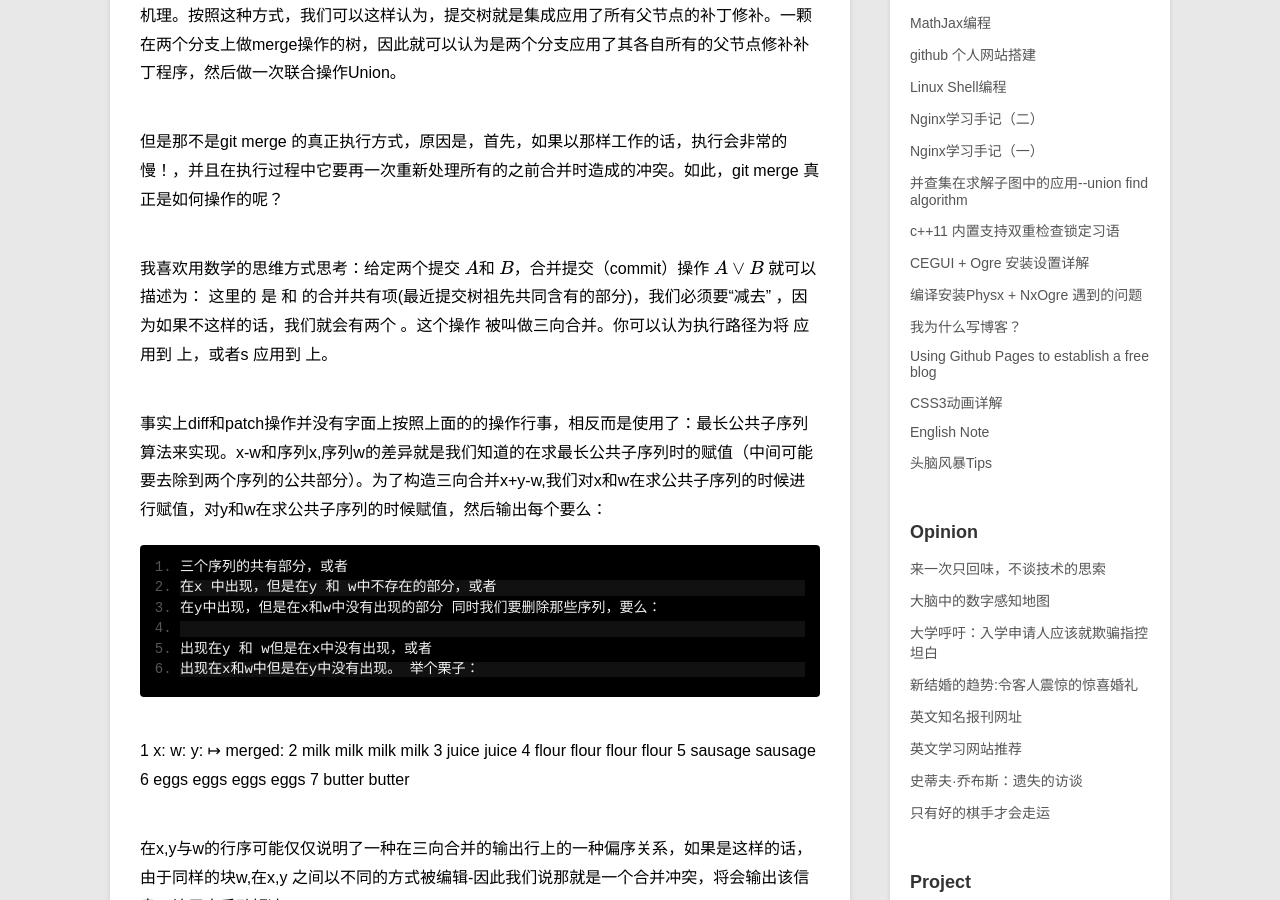
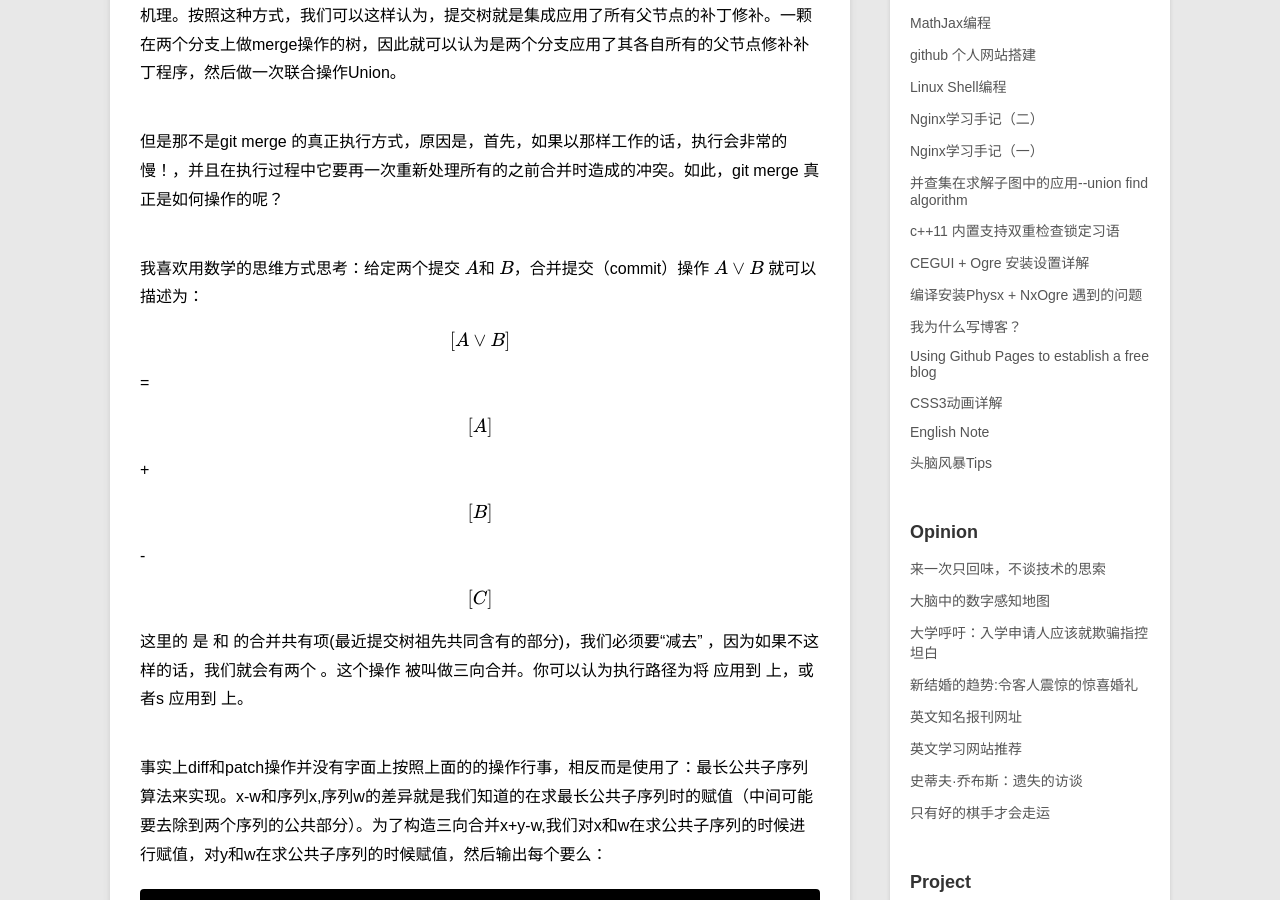
Before and after one commit to swinghu/swinghu.github.com, a Jekyll site: the page built from _posts/blog/2014-09-03-How-does-Git-merge-work.md, in a window 1280 px wide and 900 px high, scrolled down 719 px. Built offline with Jekyll 4.4.1, drawn with Linux system fonts in a browser that asks for light colours; Markdown is read by kramdown in place of the engine named in the settings; formulas are drawn with MathJax 3.

Commit message:
new artical

```diff
--- a/_posts/blog/2014-09-03-How-does-Git-merge-work.md
+++ b/_posts/blog/2014-09-03-How-does-Git-merge-work.md
@@ -17,7 +17,15 @@ Git的merge操作是如何实现的？
 
 但是那不是git merge 的真正执行方式，原因是，首先，如果以那样工作的话，执行会非常的慢！，并且在执行过程中它要再一次重新处理所有的之前合并时造成的冲突。如此，git merge 真正是如何操作的呢？
 
-我喜欢用数学的思维方式思考：给定两个提交 \\(A\\)和 \\(B\\)，合并提交（commit）操作 \\(A\\vee B\\)  就可以描述为： 这里的 是 和 的合并共有项(最近提交树祖先共同含有的部分)，我们必须要“减去” ，因为如果不这样的话，我们就会有两个 。这个操作 被叫做三向合并。你可以认为执行路径为将 应用到 上，或者s 应用到 上。
+我喜欢用数学的思维方式思考：给定两个提交 \\(A\\)和 \\(B\\)，合并提交（commit）操作 \\(A\\vee B\\)  就可以描述为：\\begin{bmatrix}
+A\\vee B
+\\end{bmatrix}= \\begin{bmatrix}
+A
+\\end{bmatrix}+\\begin{bmatrix}
+B
+\\end{bmatrix}-\\begin{bmatrix}
+C
+\\end{bmatrix} 这里的 是 和 的合并共有项(最近提交树祖先共同含有的部分)，我们必须要“减去” ，因为如果不这样的话，我们就会有两个 。这个操作 被叫做三向合并。你可以认为执行路径为将 应用到 上，或者s 应用到 上。
 
 事实上diff和patch操作并没有字面上按照上面的的操作行事，相反而是使用了：最长公共子序列算法来实现。x-w和序列x,序列w的差异就是我们知道的在求最长公共子序列时的赋值（中间可能要去除到两个序列的公共部分）。为了构造三向合并x+y-w,我们对x和w在求公共子序列的时候进行赋值，对y和w在求公共子序列的时候赋值，然后输出每个要么：
 
```
